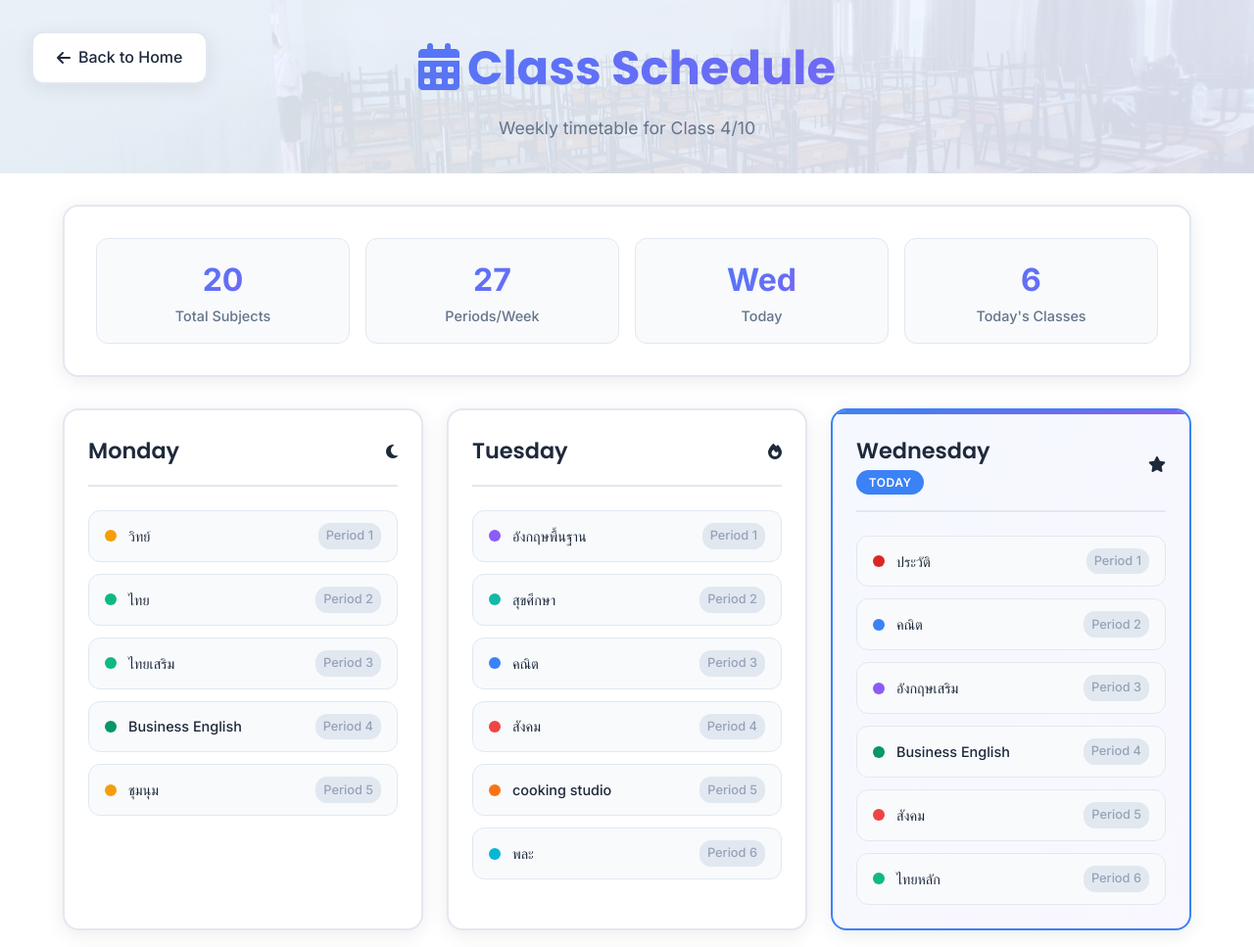
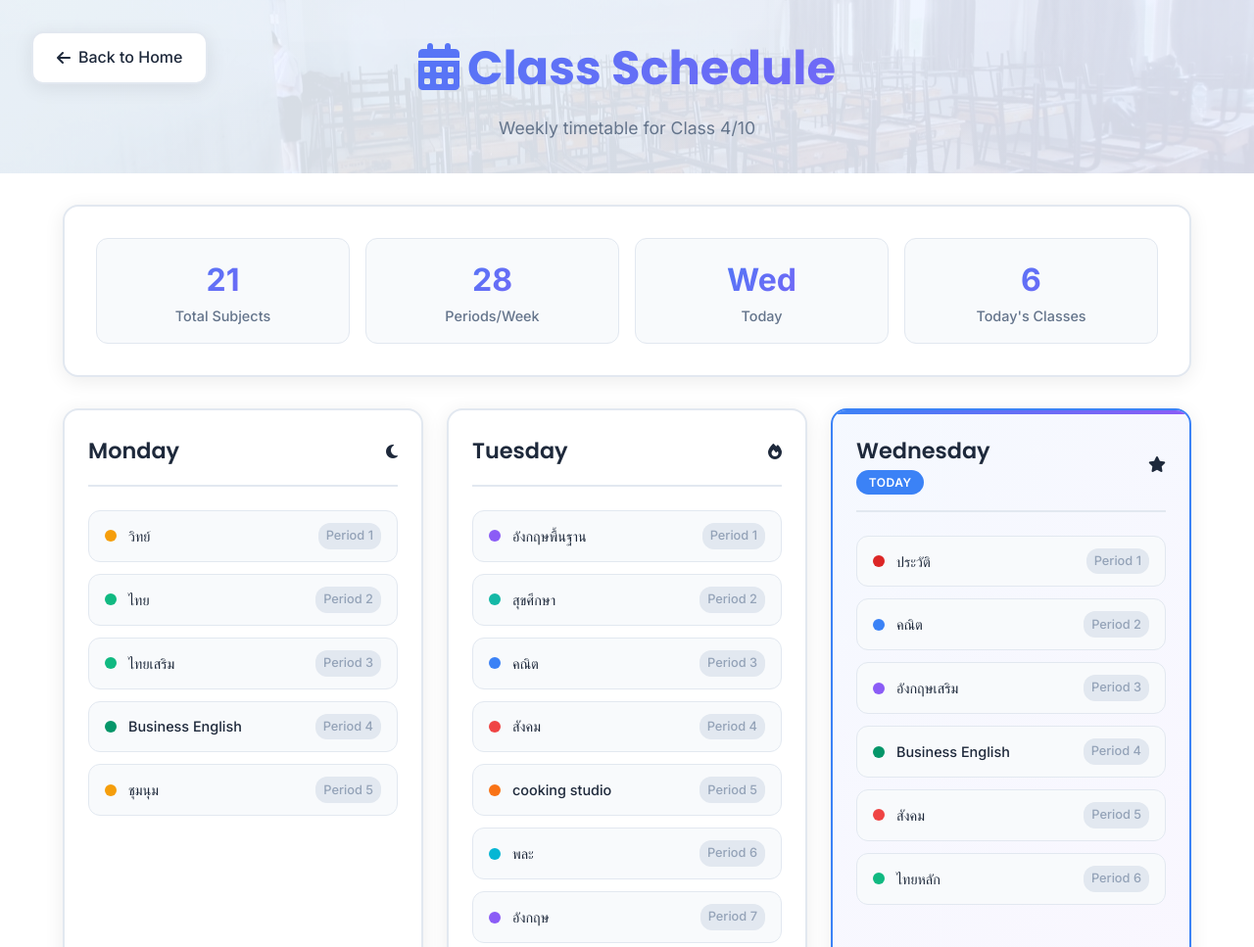
Before and after one commit to Leon-RM/4-10-classweb, a plain HTML site: page calendar.html in a window 1280 px wide. Shown: the top 967 px of the page at 98% size. Drawn offline with Linux system fonts and the light colour scheme.

Commit message:
calendar.html

```diff
--- a/calendar.html
+++ b/calendar.html
@@ -537,7 +537,8 @@
         'คณิต',
         'สังคม',
         'cooking studio',
-        'พละ'
+        'พละ',
+        'อังกฤษ'        // Added new period
       ],
       'Wednesday': [
         'ประวัติ',
```
